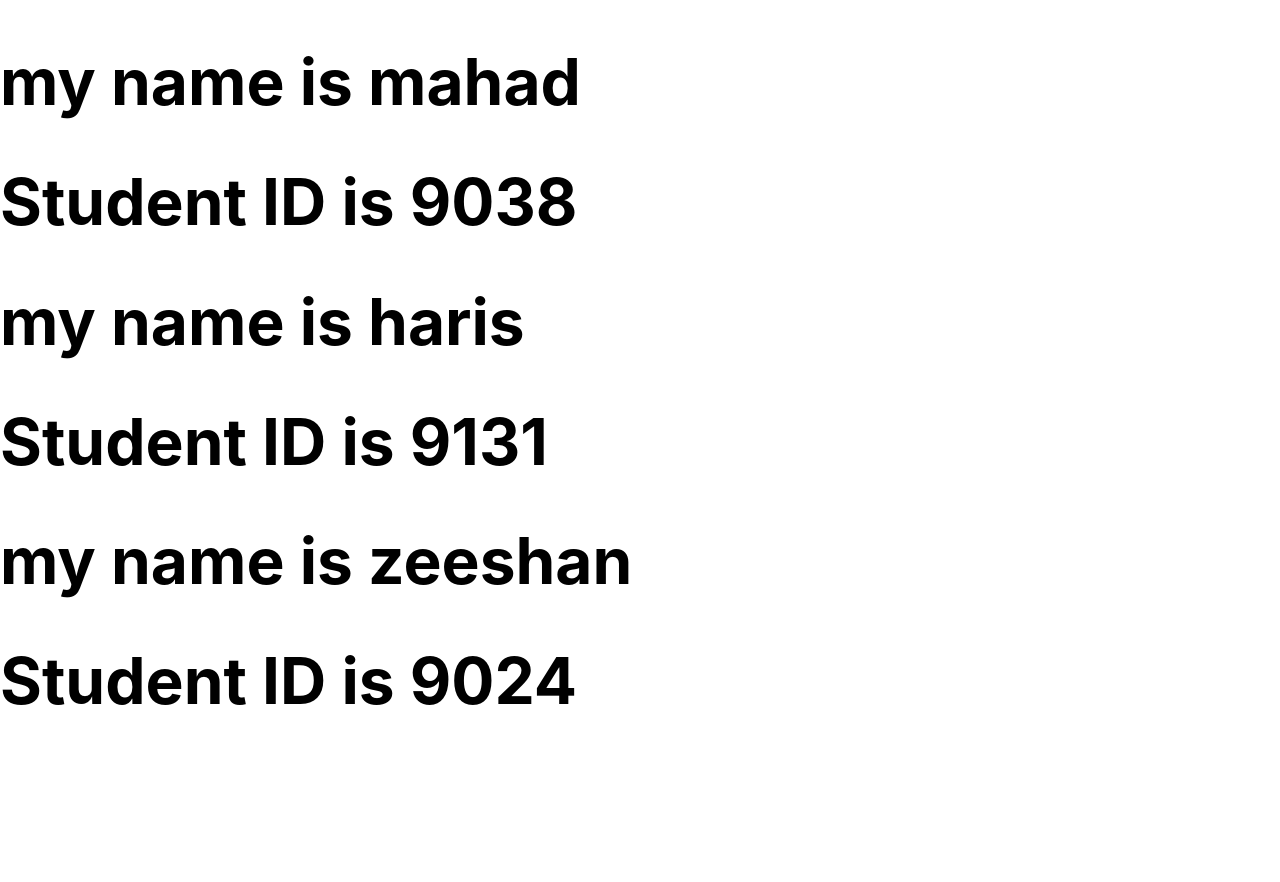
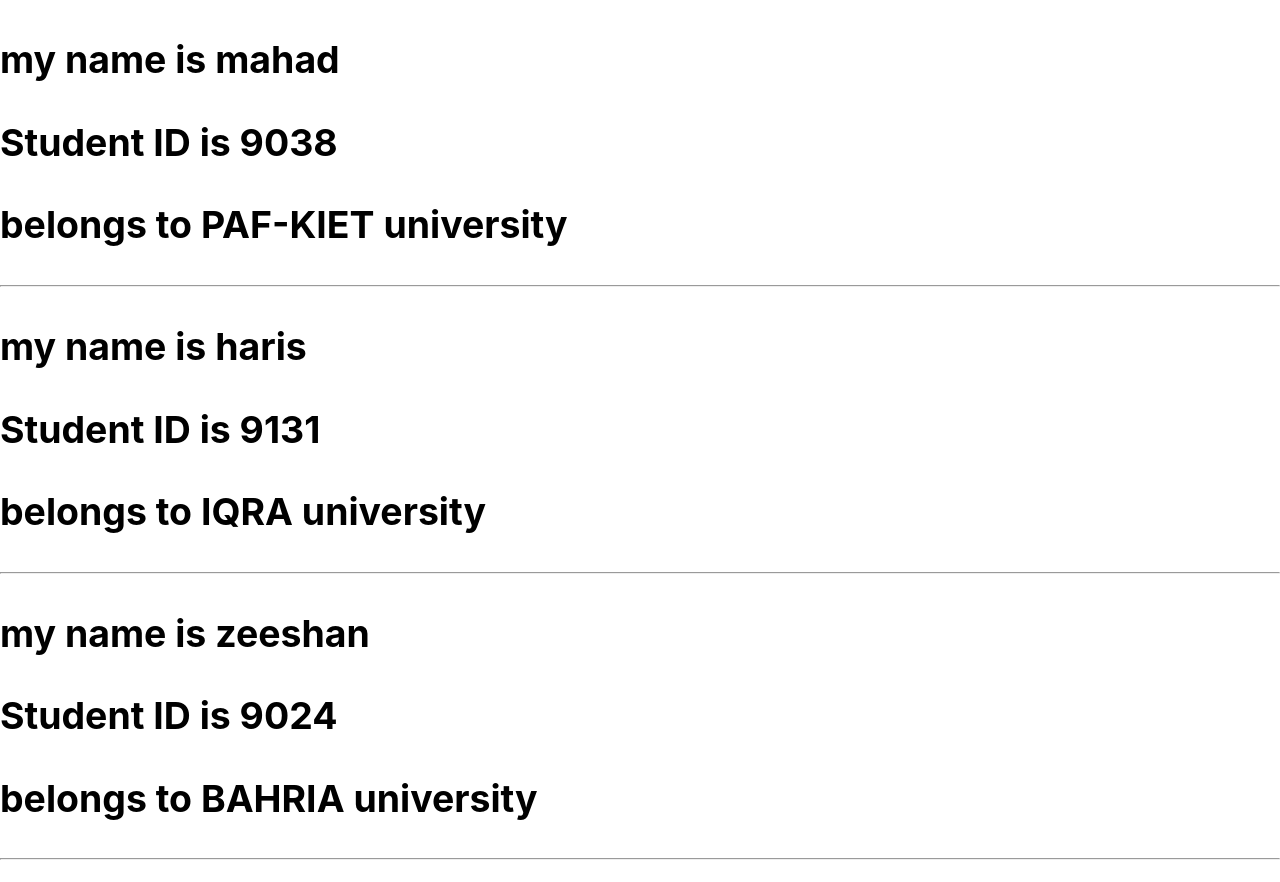
Before and after one commit to mahadalifazil/mahad, a React (Create React App) app: page / in a window 1280 px wide. Before the commit the page ends 800 px from the top, so only its background shows below. Built offline with nearby package versions, Linux system fonts and the light colour scheme.

Commit message:
updated App.js and student.js with uni name and h1 to h3

```diff
--- a/src/App.js
+++ b/src/App.js
@@ -5,9 +5,9 @@
 function App() {
   return (
     <div>
-      <h1><Student SName="mahad" Sid="9038"/> </h1>
-      <h1><Student SName="haris" Sid="9131"/> </h1>
-      <h1><Student SName="zeeshan" Sid="9024"/> </h1>
+      <h1><Student SName="mahad" Sid="9038" UniName="PAF-KIET"/> </h1>
+      <h1><Student SName="haris" Sid="9131" UniName="IQRA"/> </h1>
+      <h1><Student SName="zeeshan" Sid="9024" UniName="BAHRIA"/> </h1>
     </div>
   );
 }
--- a/src/student.js
+++ b/src/student.js
@@ -3,8 +3,11 @@
     function Student(props) {
             return(
                 <div>
-                    <h1> my name is {props.SName} </h1>
-                    <h1> Student ID is {props.Sid} </h1>
+                    <h3> my name is {props.SName} </h3>
+                    <h3> Student ID is {props.Sid} </h3>
+                    <h3> belongs to {props.UniName} university </h3>
+                    <hr/>
+
                 </div>
             );
         }
```
